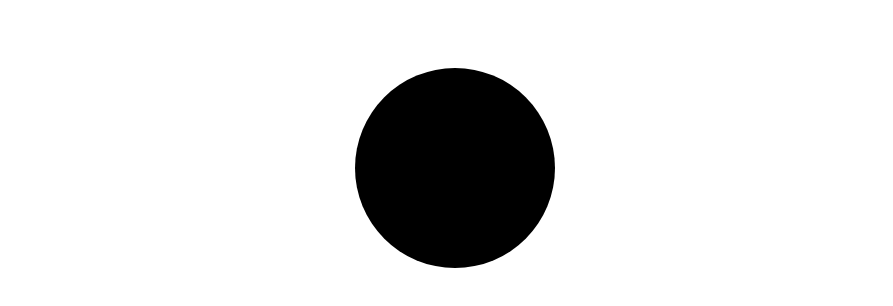
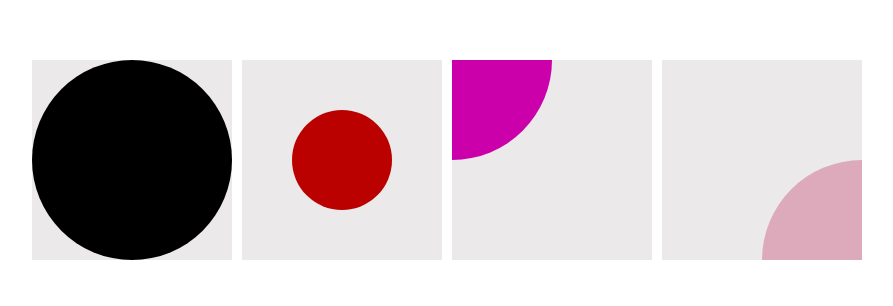
Before and after one commit to nurulislamrimon/clip-path, a plain HTML site: page index.html in a window 1280 px wide. Shown: the part 240-546 px from the top of the page, without its empty margins (193-1086 px from the left). Drawn offline with Linux system fonts and the light colour scheme.

Commit message:
BASIC_WITH_CIRCLE

```diff
--- a/index.html
+++ b/index.html
@@ -7,6 +7,17 @@
     <link rel="stylesheet" href="style.css" />
   </head>
   <body class="flex-center">
-    <div class="shape"></div>
+    <div>
+      <div class="shape-1"></div>
+    </div>
+    <div>
+      <div class="shape-2"></div>
+    </div>
+    <div>
+      <div class="shape-3"></div>
+    </div>
+    <div>
+      <div class="shape-4"></div>
+    </div>
   </body>
 </html>
--- a/style.css
+++ b/style.css
@@ -1,15 +1,49 @@
+* {
+  padding: 0;
+  margin: 0;
+  box-sizing: border-box;
+}
+
 body {
-  height: 100vh;
-  width: 100vw;
+  min-height: 100vh;
+  width: 100%;
 }
+
+body > div {
+  height: 200px;
+  width: 200px;
+  background: #ebe9e9;
+
+  & > div {
+    height: 100%;
+    width: 100%;
+  }
+}
+
 .flex-center {
   display: flex;
   align-items: center;
   justify-content: center;
+  flex-wrap: wrap;
+  gap: 10px;
 }
-.shape {
-  height: 200px;
-  width: 200px;
-  background: #000;
+
+.shape-1 {
+  background: #000000;
   clip-path: circle();
 }
+
+.shape-2 {
+  background: #bb0000;
+  clip-path: circle(50px at 100px 100px);
+}
+
+.shape-3 {
+  background: #cc00aa;
+  clip-path: circle(50% at 0 0);
+}
+
+.shape-4 {
+  background: #ddaabb;
+  clip-path: circle(50% at bottom right);
+}
```
